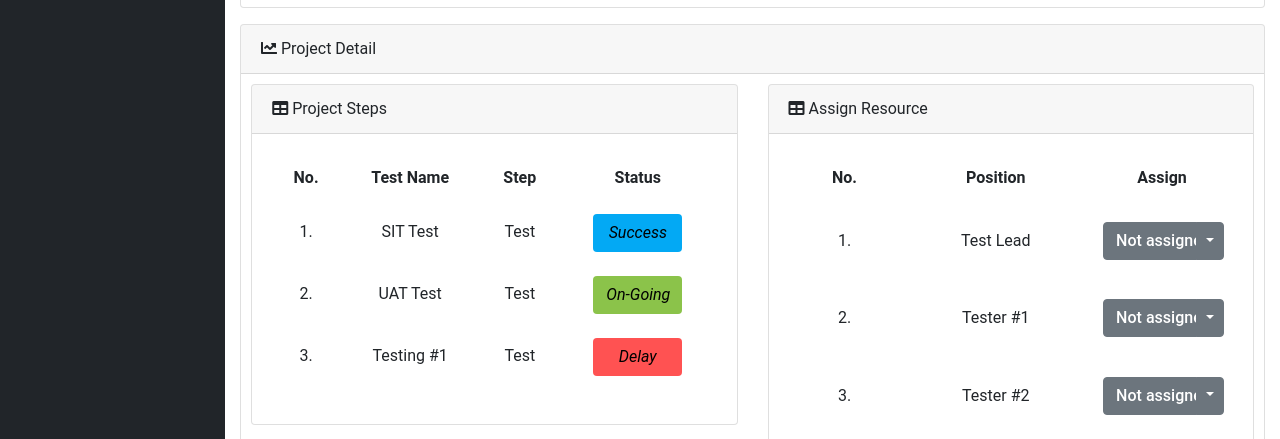
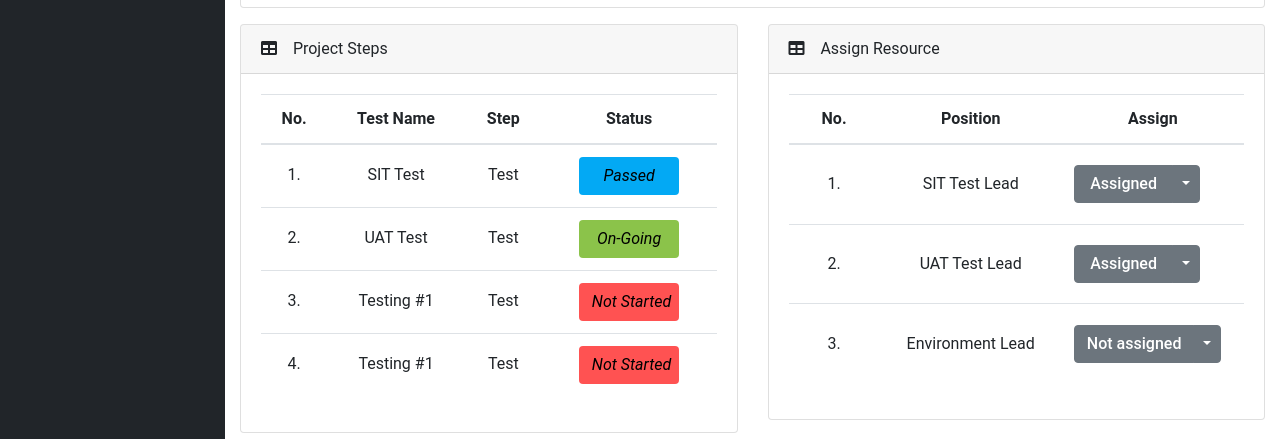
Before and after one commit to codeHorses/testify, a website with bundled scripts: page project-allocation.html in a window 1280 px wide. Shown: the part 361-800 px from the top of the page. Built offline with nearby package versions, Linux system fonts and the light colour scheme.

Commit message:
+ fix bottom card

```diff
--- a/project-allocation.html
+++ b/project-allocation.html
@@ -29,7 +29,7 @@
 
         <style type="text/css">
             .body-custom-font{
-                font-family: "Proxima Nova", "Roboto", sans-serif;
+                font-family: "Roboto", "Roboto", sans-serif;
             }
         </style>
     </head>
@@ -168,19 +168,15 @@
                                 </div>
                             </div>
                         </div>
-                        <div class="col-sm-12">
-                            <div class="card mb-3">
-                                <div class="card-header"><i class="fas fa-chart-line"></i>
-                                    Project Detail</div>
-                                <div class="row vdivide" style="padding:1% 1%">
+
                         <div class="col-sm-6">
                             <div class="card mb-3">
                                 <div class="card-header">
                                     <i class="fas fa-table"></i>
-                                                Project Steps</div>
+                                    &nbsp;&nbsp;&nbsp;Project Steps</div>
                                 <div class="card-body">
                                     <div class="table-responsive">
-                                                    <table class="table table-borderless" id="table" width="100%" cellspacing="0">
+                                        <table class="table" id="table" width="100%" cellspacing="0">
                                             <thead>
                                                 <tr align="center">
                                                     <th>No.</th>
@@ -193,15 +189,15 @@
                                                 <td style="padding:4% 5%">1.</td>
                                                 <td style="padding:4% 5%">SIT Test</td>
                                                 <td style="padding:4% 5%">Test</td>
-                                                            <td>
-                                                                <button type="button" class="btn btn-block col-md-8" style="background: #03a9f4" align="center"><i>Success</i></button>
+                                                <td style="vertical-align:middle">
+                                                    <button type="button" class="btn btn-block col-md-8" style="background: #03a9f4" align="center"><i>Passed</i></button>
                                                 </td>
                                             </tr>
                                             <tr align="center">
                                                 <td style="padding:4% 5%">2.</td>
                                                 <td style="padding:4% 5%">UAT Test</td>
                                                 <td style="padding:4% 5%">Test</td>
-                                                            <td>
+                                                <td style="vertical-align:middle">
                                                     <button type="button" class="btn btn-block col-md-8" style="background: #8bc34a" align="center"><i>On-Going</i></button>
                                                 </td>
                                             </tr>
@@ -209,9 +205,18 @@
                                                 <td style="padding:4% 5%">3.</td>
                                                 <td style="padding:4% 5%">Testing #1</td>
                                                 <td style="padding:4% 5%">Test</td>
-                                                            <td>
+                                                <td style="vertical-align:middle">
                                                     <!--<p class="col-md-8" style="border:3px; border-style:solid; border-color:#FF0000;">Delay</p>-->
-                                                                <button type="button" class="btn btn-block col-md-8" style="background: #ff5252" align="center"><i>Delay</i></button>
+                                                    <button type="button" class="btn btn-block col-md-8" style="background: #ff5252" align="center"><i>Not Started</i></button>
+                                                </td>
+                                            </tr>
+                                            <tr align="center">
+                                                <td style="padding:4% 5%">4.</td>
+                                                <td style="padding:4% 5%">Testing #1</td>
+                                                <td style="padding:4% 5%">Test</td>
+                                                <td style="vertical-align:middle">
+                                                    <!--<p class="col-md-8" style="border:3px; border-style:solid; border-color:#FF0000;">Delay</p>-->
+                                                    <button type="button" class="btn btn-block col-md-8" style="background: #ff5252" align="center"><i>Not Started</i></button>
                                                 </td>
                                             </tr>
                                             </body>
@@ -226,25 +231,25 @@
                             <div class="card mb-3">
                                 <div class="card-header">
                                     <i class="fas fa-table"></i>
-                                                Assign Resource</div>
+                                    &nbsp;&nbsp;&nbsp;Assign Resource</div>
                                 <div class="card-body">
                                     <div class="table-responsive">
-                                                    <table class="table table-borderless" id="table" width="100%" cellspacing="0">
+                                        <table class="table" id="table" width="100%" cellspacing="0">
                                             <thead>
                                                 <tr align="center">
-                                                                <th>No.</th>
-                                                                <th>Position</th>
-                                                                <th>Assign</th>
+                                                    <th style="width:20%">No.</th>
+                                                    <th style="width:40%">Position</th>
+                                                    <th style="width:40%">Assign</th>
                                                 </tr>
                                             <body>
-                                                        <tr align="center">
+                                            <tr align="center" >
                                                 <td style="padding:6% 5%">1.</td>
-                                                            <td style="padding:6% 5%">Test Lead</td>
+                                                <td style="padding:6% 5%">SIT Test Lead</td>
                                                 <td align="center" style="vertical-align: middle; width: 20%">
                                                     <!--Button with dropdown-->
                                                     <div class="row" style="width: 100%">
                                                         <li class="btn-group dropdown" style="width: 80%" data-toggle="dropdown" aria-haspopup="true" aria-expanded="false">
-                                                                        <button type="button" class="btn btn-secondary" style="width: 100%; font-weight: 500">Not assigned</button>
+                                                            <button type="button" class="btn btn-secondary" style="width: 100%; font-weight: 500">Assigned</button>
                                                             <button type="button" class="btn btn-secondary dropdown-toggle dropdown-toggle-split" data-toggle="dropdown" aria-haspopup="true" aria-expanded="false">
                                                                 <span class="sr-only">Toggle Dropdown</span>
                                                             </button></li>
@@ -257,12 +262,12 @@
                                             </tr>
                                             <tr align="center">
                                                 <td style="padding:6% 5%">2.</td>
-                                                            <td style="padding:6% 5%">Tester #1</td>
+                                                <td style="padding:6% 5%">UAT Test Lead</td>
                                                 <td align="center" style="vertical-align: middle; width: 20%">
                                                     <!--Button with dropdown-->
                                                     <div class="row" style="width: 100%">
                                                         <li class="btn-group dropdown" style="width: 80%" data-toggle="dropdown" aria-haspopup="true" aria-expanded="false">
-                                                                        <button type="button" class="btn btn-secondary" style="width: 100%; font-weight: 500">Not assigned</button>
+                                                            <button type="button" class="btn btn-secondary" style="width: 100%; font-weight: 500">Assigned</button>
                                                             <button type="button" class="btn btn-secondary dropdown-toggle dropdown-toggle-split" data-toggle="dropdown" aria-haspopup="true" aria-expanded="false">
                                                                 <span class="sr-only">Toggle Dropdown</span>
                                                             </button></li>
@@ -277,7 +282,7 @@
                                             </tr>
                                             <tr align="center">
                                                 <td style="padding:6% 5%">3.</td>
-                                                            <td style="padding:6% 5%">Tester #2</td>
+                                                <td style="padding:6% 5%">Environment Lead</td>
                                                 <td align="center" style="vertical-align: middle; width: 20%">
                                                     <!--Button with dropdown-->
                                                     <div class="row" style="width: 100%">
@@ -301,9 +306,7 @@
                                     </div>
                                 </div>
                             </div>
-                                    </div>
-                                </div>
-                            </div>
+
                         </div>
                     </div>
                 </div>
```
Lines whose indentation alone changed are shown as unchanged.
